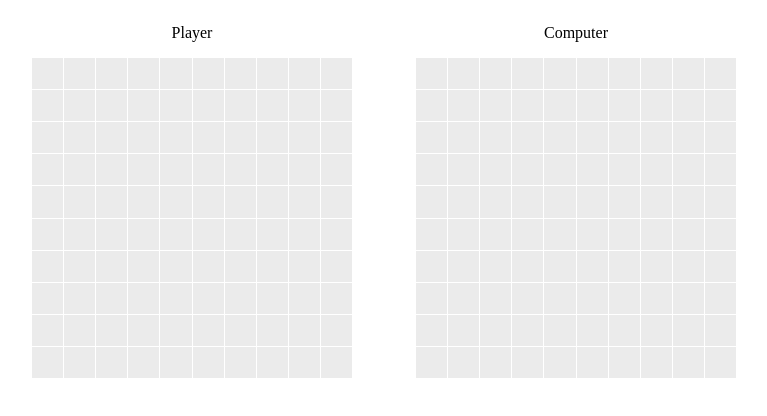
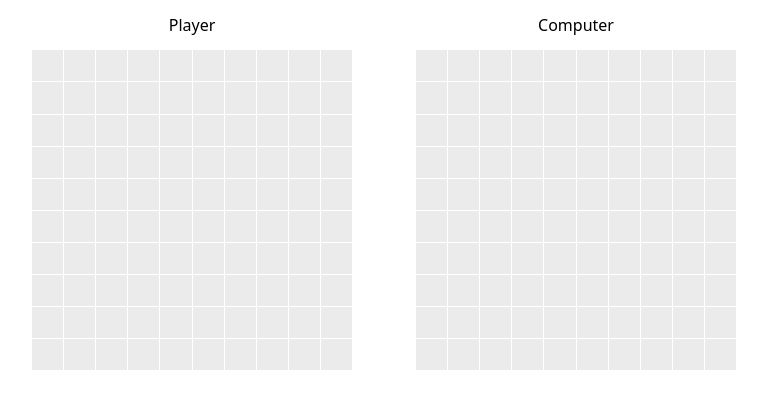
Before and after one commit to ziko1905/battleship, a website built with webpack: page src/template.html in a window 1280 px wide. Shown: the whole page, without its empty margins (256-1023 px from the left). Built offline with nearby package versions, Linux system fonts and the light colour scheme; what pubsub-js would draw is missing.

Commit message:
Apply modern normalize

```diff
--- a/package.json
+++ b/package.json
@@ -33,6 +33,7 @@
     "webpack-merge": "^6.0.1"
   },
   "dependencies": {
+    "modern-normalize": "^3.0.1",
     "pubsub-js": "^1.9.4"
   }
 }
--- a/src/styles.css
+++ b/src/styles.css
@@ -1,3 +1,5 @@
+@import url("../node_modules/modern-normalize/");
+
 .content {
   display: flex;
   justify-content: center;
```
Also changed, not shown: 1 other file.
